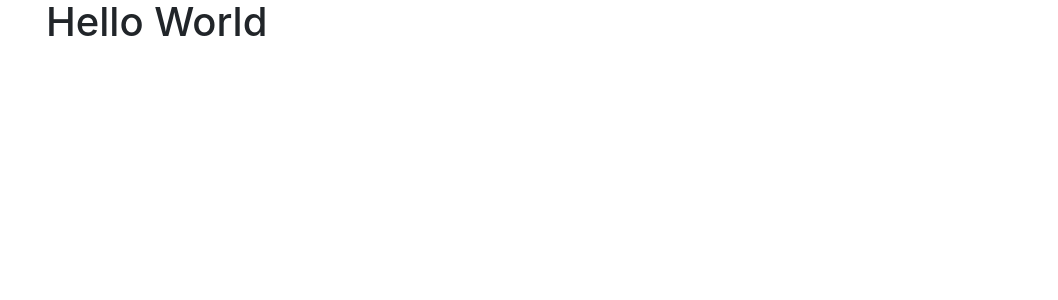
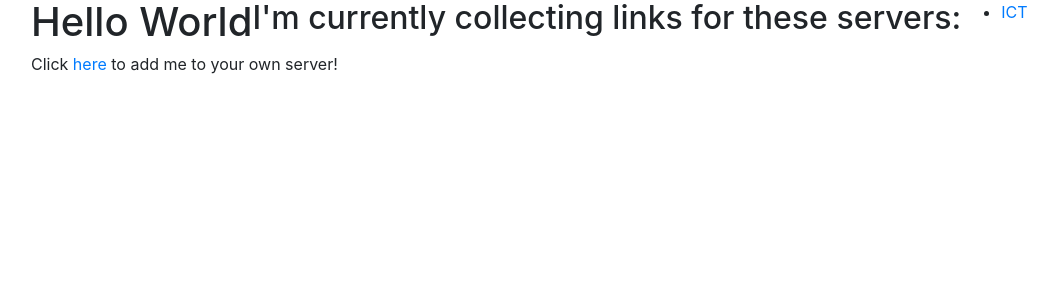
Before and after one commit to Dosentos/discord_bottachable, a Django app: page / in a window 1280 px wide. Shown: the top 300 px of the page, without its empty margins (39-1097 px from the left). Run offline with Django 3.2, Linux system fonts and the light colour scheme; data comes from the database, SQL or seed files in the repository; parts of the project's set-up code (start-up, migrations or seed data) failed here and were passed over; some libraries are stand-ins or nearby versions.

Commit message:
example of index page and 404 page for invalid server ids

```diff
--- a/discord_bottachable/templates/index.html
+++ b/discord_bottachable/templates/index.html
@@ -3,8 +3,18 @@
 
 {% block content %}
 <div class="row">
-    <div class="col-12 col-sm-6 col-md-4 col-lg-3 col-xl-3">
-        <h1>Hello World</h1>
-    </div>
+    <h1>Hello World</h1>
+    {% if servers.count == 0 %}
+        <h2>Looks like I'm not in any server yet :(</h2>
+        <p>Click <a href="#">here</a> to add me to your own server!</p>
+    {% else %}
+        <h2>I'm currently collecting links for these servers:</h2>
+        <ul>
+            {% for s in servers %}
+                <li><a href="./{{ s.discord_id }}">{{ s.name }}</a></li>
+            {% endfor %}
+        </ul>
+        <p>Click <a href="#">here</a> to add me to your own server!</p>
+    {% endif %}
 </div>
 {% endblock %}
--- a/discord_bottachable/templates/server.html
+++ b/discord_bottachable/templates/server.html
@@ -3,7 +3,7 @@
 
 {% block navigation %}
 <nav class="navbar sticky-top navbar-expand-lg navbar-light bg-light">
-    <a class="navbar-brand" href="#">Discord-Bottachable</a>
+    <a class="navbar-brand" href="#">{{ server_name }}</a>
     <button class="navbar-toggler" type="button" data-toggle="collapse" data-target="#navbarSupportedContent" aria-controls="navbarSupportedContent"
         aria-expanded="false" aria-label="Toggle navigation">
       <span class="navbar-toggler-icon"></span>
@@ -38,8 +38,7 @@
 <div class="row">
     {% if links.count == 0 %}
         <h2>Looks like I haven't collected any links for this server.</h2>
-        <p>If I'm not yet invited to your server, click <a href="#">here</a>
-        to invite me!</p>
+        <p>You can start by using <pre>!link</pre> command.</p>
     {% else %}
         {% for l in links %}
         <div class="col-12 col-sm-6 col-md-4 col-lg-3 col-xl-3">
--- a/discord_bottachable/views.py
+++ b/discord_bottachable/views.py
@@ -1,13 +1,17 @@
-from django.shortcuts import render
+from django.shortcuts import render, get_object_or_404
 from django.http import HttpResponse
-from discord_bottachable.models import Link
+from discord_bottachable.models import Server, Link
 
 
 # Create your views here.
 def index(request):
-    return render(request, 'index.html')
+    return render(request, 'index.html', {'servers': Server.objects.all()})
 
 
 def server(request, server_id):
-    links = Link.objects.filter(server_id=server_id)
-    return render(request, 'server.html', {'links': links})
+    s = get_object_or_404(Server, discord_id=server_id)
+    links = Link.objects.filter(server_id=s)
+    return render(request, 'server.html', {
+        'links': links,
+        'server_name': s.name
+    })
```
